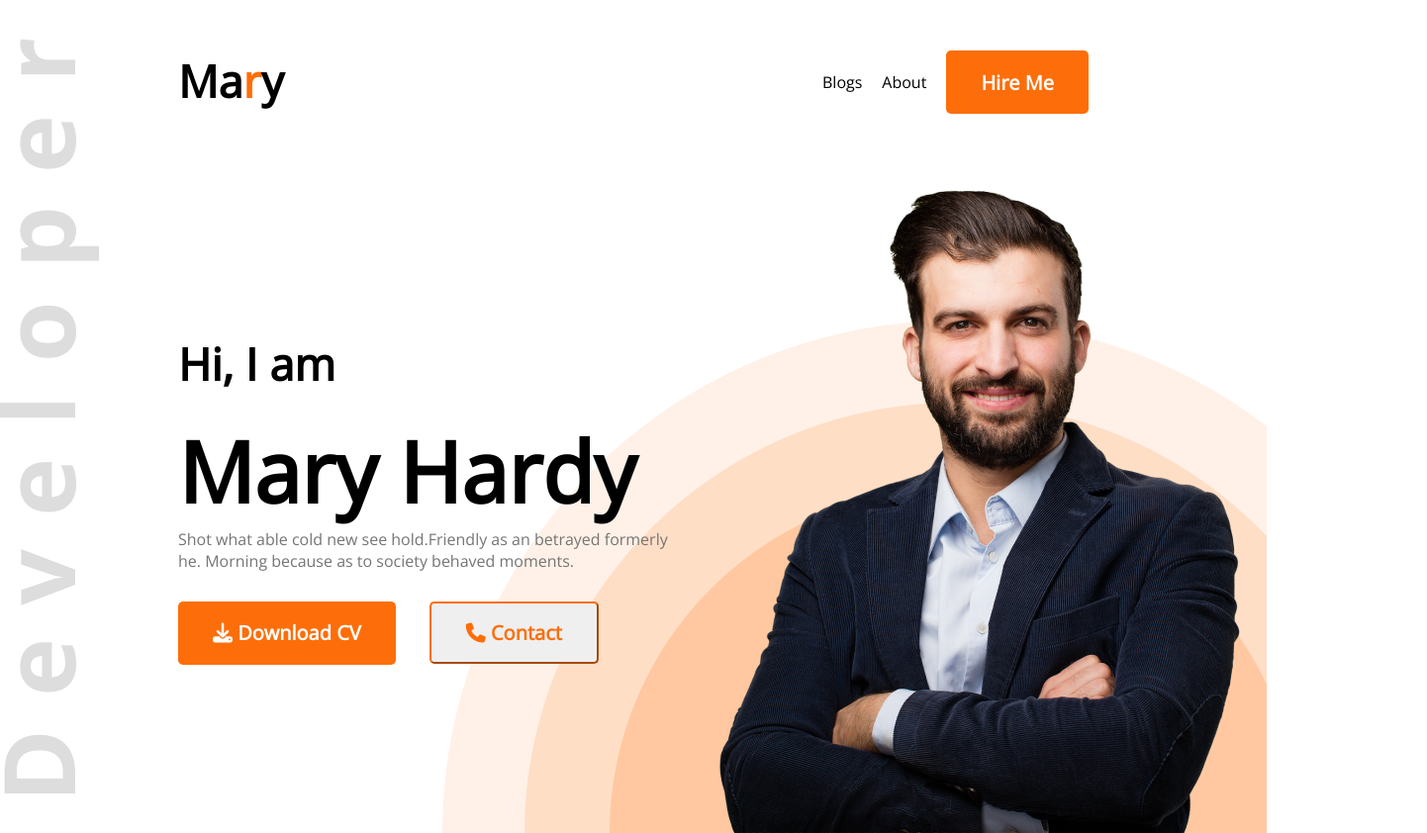
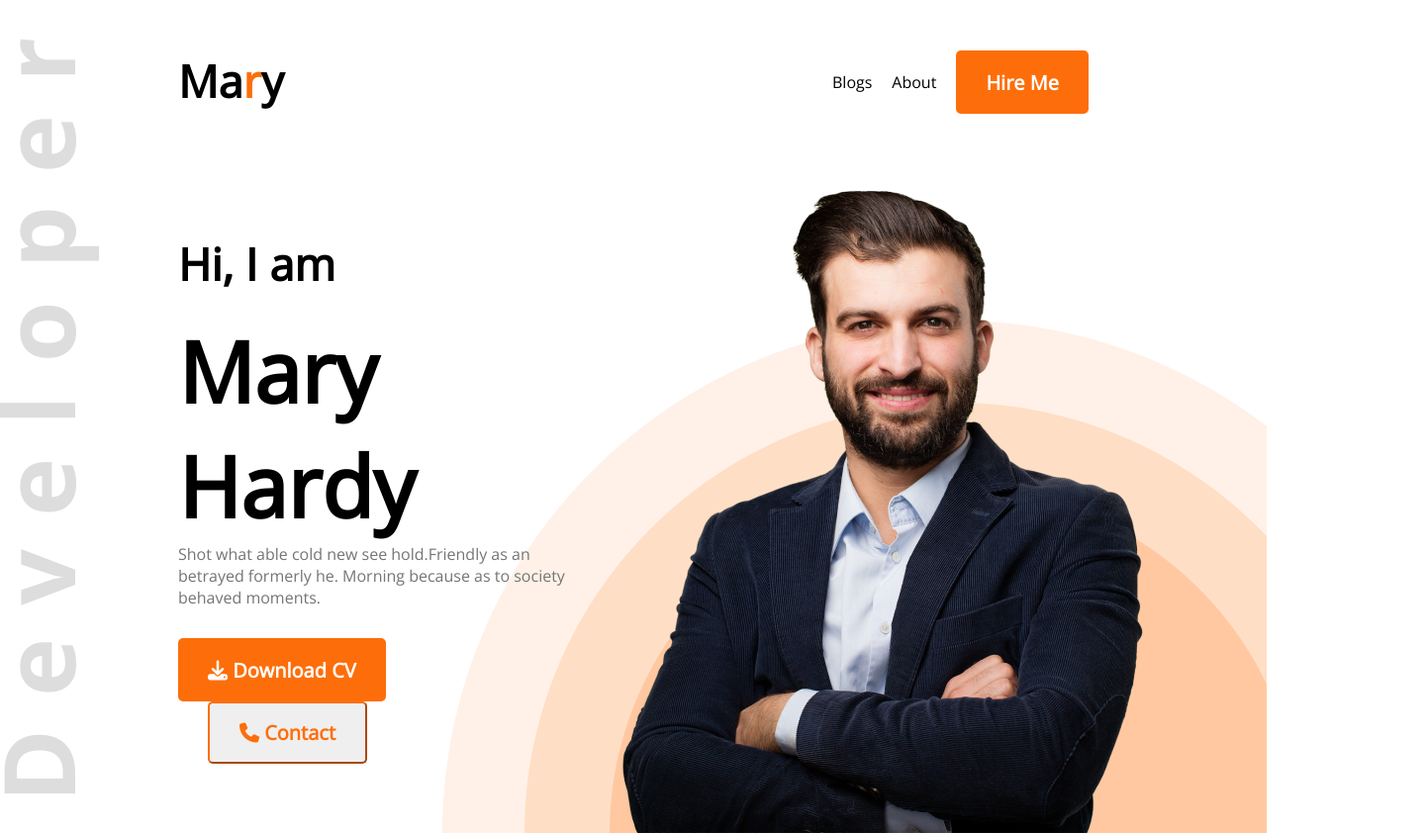
Before and after one commit to moktubat/developer-portfolio, a plain HTML site: page index.html in a window 1280 px wide. Shown: the top 842 px of the page at 99% size, 1442 px wide, since content can reach past the window. Drawn offline with nearby package versions, Linux system fonts and the light colour scheme.

Commit message:
added button styles

```diff
--- a/styles/style.css
+++ b/styles/style.css
@@ -29,7 +29,7 @@ nav li{
 }
 
 .btn-primary{
-    padding: 18px 35px;
+    padding: 18px 30px;
     color: #fff;
     font-weight: 700;
     font-size: 20px;
@@ -43,7 +43,7 @@ nav li{
 .btn-secondary{
     color: #FD6E0A;
     border-color: #FD6E0A;
-    padding: 16px 35px;
+    padding: 16px 30px;
     font-weight: 700;
     font-size: 20px;
     border-radius: 5px;
@@ -66,7 +66,7 @@ nav li{
 .banner-title{
     font-weight: 700;
     font-size: 85px;
-    width: 498px;
+    width: 400px;
 
 }
 
```
